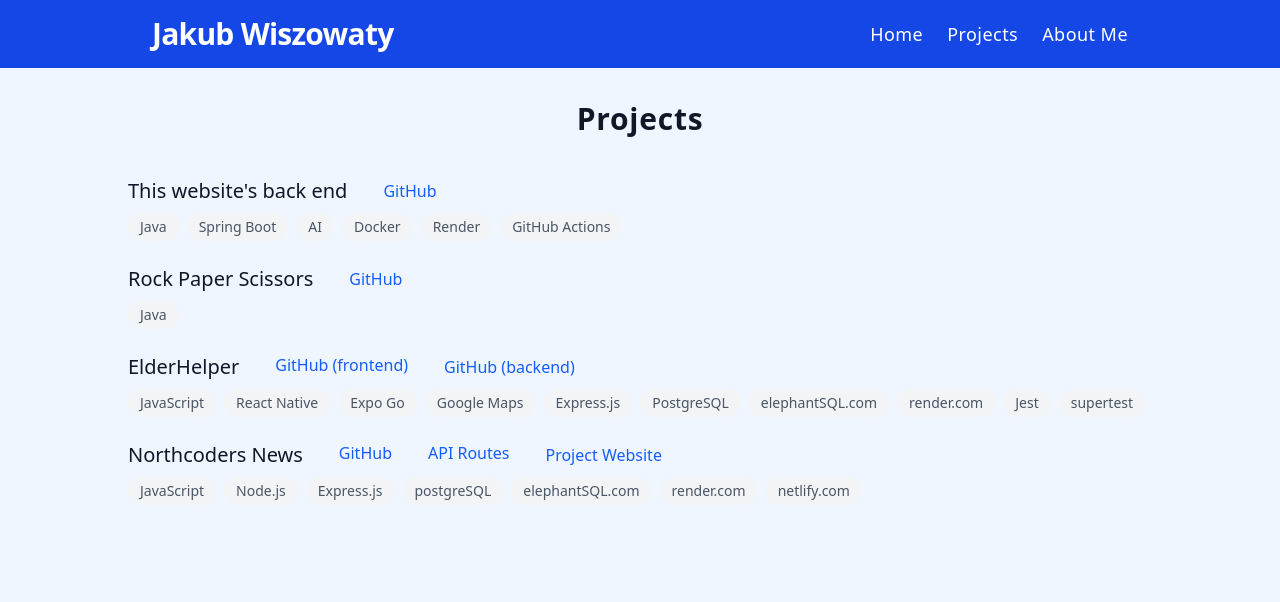
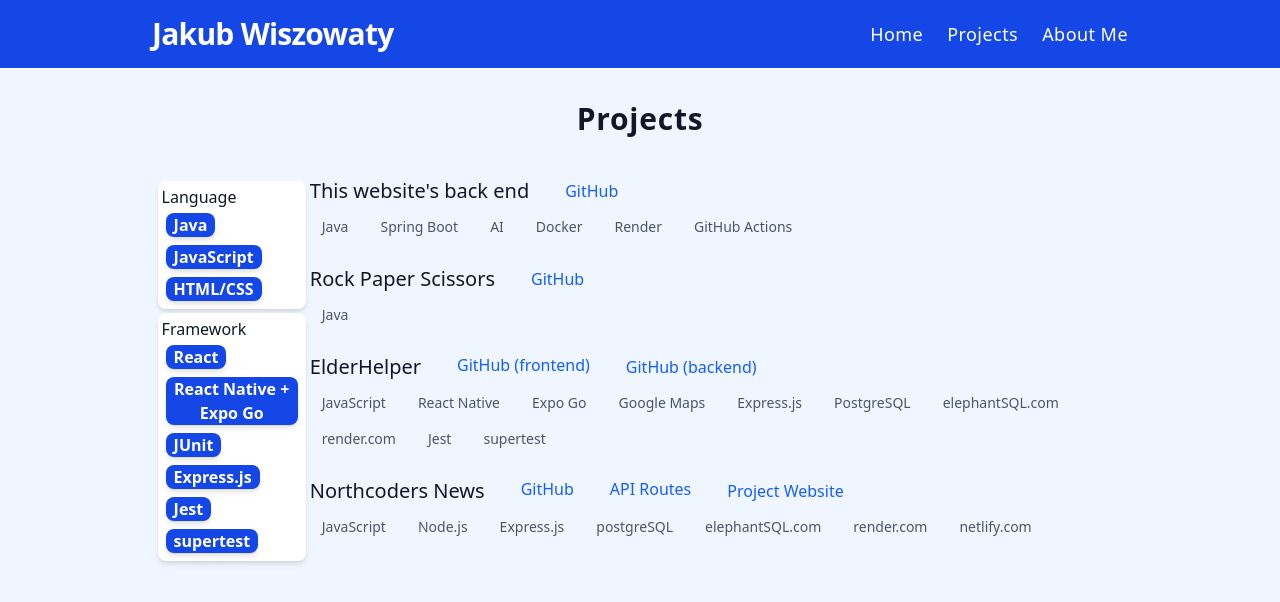
Before and after one commit to jwiszowaty/Personal-Website, a React (Vite) app: page /projects in a window 1280 px wide. Shown: the top 602 px of the page. Built offline with nearby package versions, Linux system fonts and the light colour scheme.

Commit message:
add frontend for filtering projects

```diff
--- a/src/data/certificates.js
+++ b/src/data/certificates.js
@@ -5,13 +5,13 @@ export const certificates = [
         url: "https://www.freecodecamp.org/certification/jakubwiszowaty/responsive-web-design",
     },
     {
-        title: "13-week Software Engineer BootCamp (Northcoders)",
-        description: "",
+        title: "Software Development Bootcamp in JavaScript (Northcoders)",
+        description: "Full-time 13-week program designed to launch your career in tech. It covers both front-end and back-end development, equipping you with the skills to build real, responsive web applications using industry-standard tools and workflows.",
         url: "",
     },
     {
         title: "JavaScript Algorithms and Data Structures (FreeCodeCamp)",
-        description: "JavaScript fundamentals(variables, arrays, objects, loops, functions, the DOM)\nObject Oriented Programming (OOP), Functional Programming, algorithmic thinking, local storage, using API",
+        description: "JavaScript fundamentals (variables, arrays, objects, loops, functions, the DOM)\nObject Oriented Programming (OOP), Functional Programming, algorithmic thinking, local storage, using API",
         url: "https://www.freecodecamp.org/certification/jakubwiszowaty/javascript-algorithms-and-data-structures-v8",
     },
 ]
--- a/src/pages/Projects.jsx
+++ b/src/pages/Projects.jsx
@@ -5,11 +5,29 @@ function Projects() {
   return (
     <>
       <Menu />
-      <main className="mx-auto p-8 text-gray-900 bg-blue-50 min-h-screen">
+      <main className="flex flex-col items-center mx-auto p-8 text-gray-900 bg-blue-50 min-h-screen">
         <h1 className="text-3xl font-semibold mb-10 text-center tracking-wide">
           Projects
         </h1>
-        <section className="flex flex-col gap-6 max-w-5xl mx-auto">
+        <div class="flex w-8/10 justify-between">
+          <div className="w-2/10">
+            <div className="bg-white rounded-lg shadow-md p-1 m-1">
+              <p className="font-light">Language</p>
+              <button className="bg-blue-700 hover:bg-blue-300 text-white font-semibold px-2 m-1 rounded-lg shadow-md transition duration-300">Java</button>
+              <button className="bg-blue-700 hover:bg-blue-300 text-white font-semibold px-2 m-1 rounded-lg shadow-md transition duration-300">JavaScript</button>
+              <button className="bg-blue-700 hover:bg-blue-300 text-white font-semibold px-2 m-1 rounded-lg shadow-md transition duration-300">HTML/CSS</button>
+            </div>
+            <div className="bg-white rounded-lg shadow-md p-1 m-1">
+              <p className="font-light">Framework</p>
+              <button className="bg-blue-700 hover:bg-blue-300 text-white font-semibold px-2 m-1 rounded-lg shadow-md transition duration-300">React</button>
+              <button className="bg-blue-700 hover:bg-blue-300 text-white font-semibold px-2 m-1 rounded-lg shadow-md transition duration-300">React Native + Expo Go</button>
+              <button className="bg-blue-700 hover:bg-blue-300 text-white font-semibold px-2 m-1 rounded-lg shadow-md transition duration-300">JUnit</button>
+              <button className="bg-blue-700 hover:bg-blue-300 text-white font-semibold px-2 m-1 rounded-lg shadow-md transition duration-300">Express.js</button>
+              <button className="bg-blue-700 hover:bg-blue-300 text-white font-semibold px-2 m-1 rounded-lg shadow-md transition duration-300">Jest</button>
+              <button className="bg-blue-700 hover:bg-blue-300 text-white font-semibold px-2 m-1 rounded-lg shadow-md transition duration-300">supertest</button>
+            </div>
+          </div>
+          <section className="flex flex-col gap-6">
             {projects.map(({ title, links, tools }, index) => (
               <article key={index} className="flex flex-col gap-2">
                 <div className="flex items-center gap-9">
@@ -33,7 +51,7 @@ function Projects() {
                   </div>
                   <ul className="flex flex-wrap gap-2 text-gray-600 text-sm">
                     {tools.map((tool, i) => (
-                    <li key={i} className="bg-gray-100 px-3 py-1 rounded-full">
+                      <li key={i} className="px-3 py-1 rounded-full">
                         {tool}
                       </li>
                     ))}
@@ -41,6 +59,7 @@ function Projects() {
               </article>
             ))}
           </section>
+        </div>
       </main>
     </>
   );
```
Also changed, not shown: src/data/projects.js (line endings or trailing spaces). Lines whose indentation alone changed are shown as unchanged.
